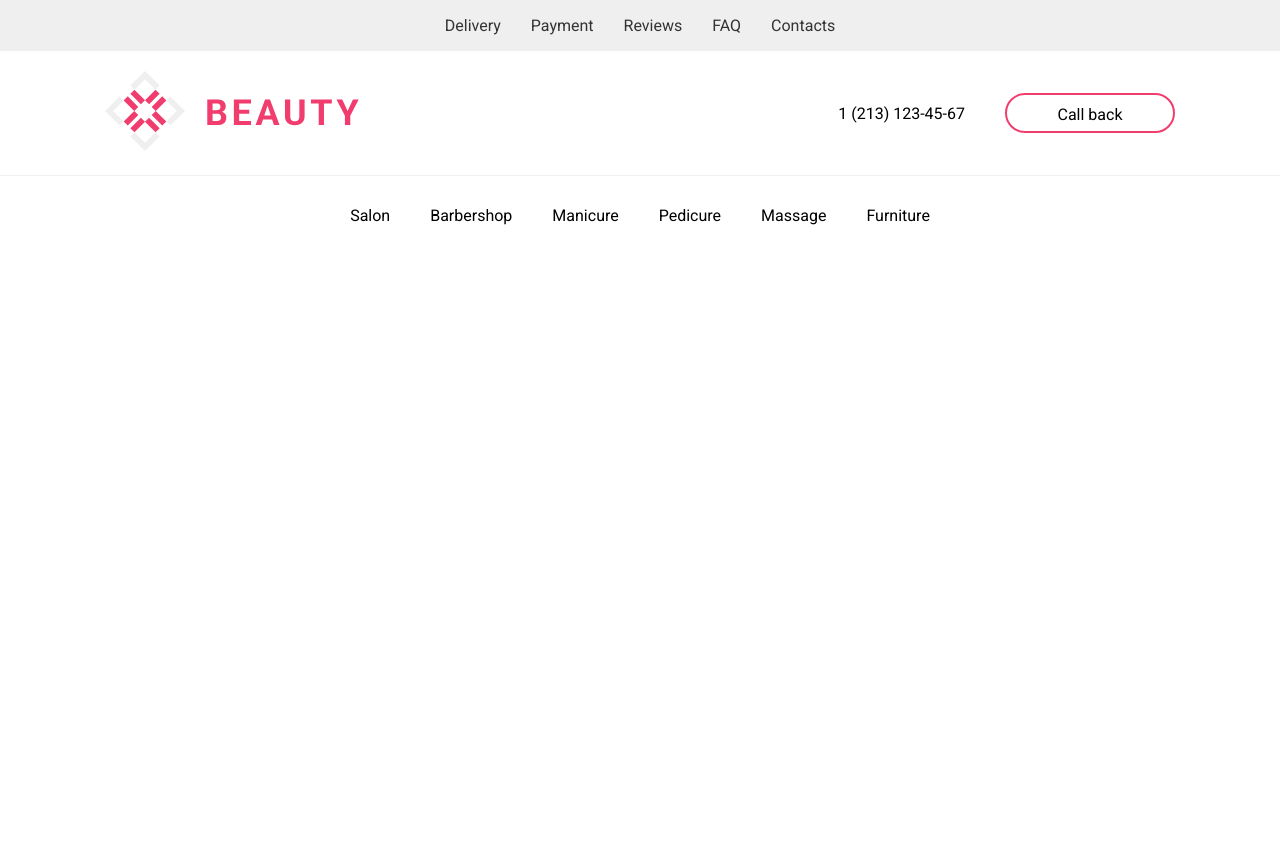
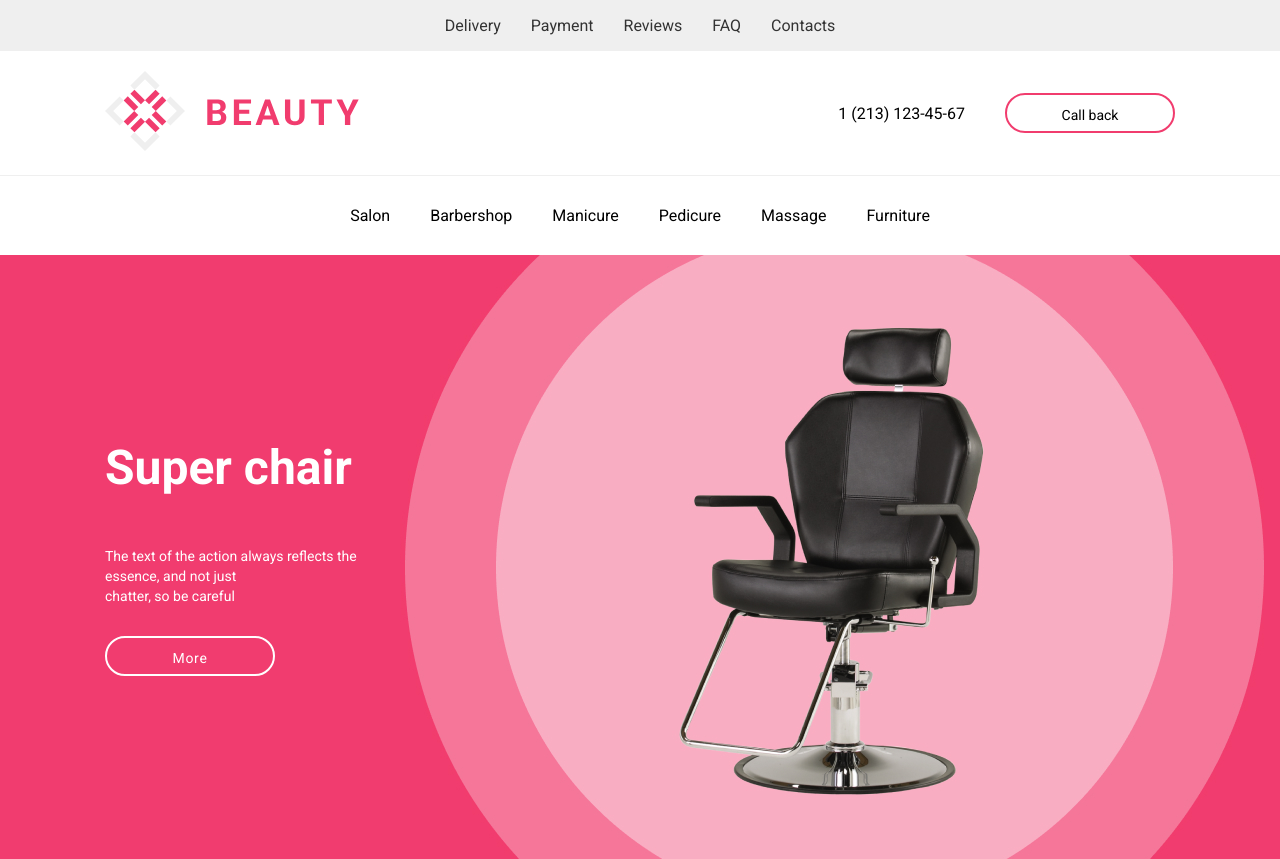
Before and after one commit to IvanKnysh/homework_07_Beauty, a plain HTML site: page flex/index.html in a window 1280 px wide. Before the commit the page ends 800 px from the top, so only its background shows below. Drawn offline with Linux system fonts and the light colour scheme.

Commit message:
Banner section added

```diff
--- a/flex/css/app.scss
+++ b/flex/css/app.scss
@@ -1,3 +1,5 @@
 @import "./global";
+@import "./components/helpers";
 
 @import "./components/header";
+@import "./components/banner-section";
--- /dev/null
+++ b/flex/css/components/_banner-section.scss
@@ -0,0 +1,24 @@
+.banner-section {
+	background: url("../images/banner-section-bg.jpg") center/cover;
+	.flx {
+		display: flex;
+		flex-direction: column;
+		justify-content: center;
+		min-height: 604px;
+		color: $light;
+		h1 {
+			font-weight: 700;
+			font-size: 3rem;
+			margin-bottom: 50px;
+		}
+		p {
+			font-size: 0.875rem;
+			line-height: 20px;
+			margin-bottom: 30px;
+		}
+		a {
+			@include call-back($light, $light);
+			letter-spacing: 0.7px;
+		}
+	}
+}
--- a/flex/css/components/_header.scss
+++ b/flex/css/components/_header.scss
@@ -34,12 +34,7 @@
 						margin-right: 40px;
 					}
 					&.call-back {
-						width: 170px;
-						height: 40px;
-						text-align: center;
-						line-height: 40px;
-						border-radius: 40px;
-						border: 2px solid $main;
+						@include call-back($main, $dark);
 					}
 				}
 			}
--- /dev/null
+++ b/flex/css/components/_helpers.scss
@@ -0,0 +1,11 @@
+@mixin call-back($border_color, $text_color) {
+	width: 170px;
+	height: 40px;
+	text-align: center;
+	text-decoration: none;
+	line-height: 40px;
+	border-radius: 40px;
+	font-size: 0.875rem;
+	color: $text_color;
+	border: 2px solid $border_color;
+}
--- a/flex/index.html
+++ b/flex/index.html
@@ -70,5 +70,19 @@
 				</div>
 			</div>
 		</div>
+
+		<!-- Banner Section -->
+		<div class="banner-section">
+			<div class="container">
+				<div class="flx">
+					<h1>Super chair</h1>
+					<p>
+						The text of the action always reflects the <br />essence, and not
+						just <br />chatter, so be careful
+					</p>
+					<a href="#">More</a>
+				</div>
+			</div>
+		</div>
 	</body>
 </html>
```
Also changed, not shown: flex/css/app.css, flex/images/banner-section-bg.jpg (added).
